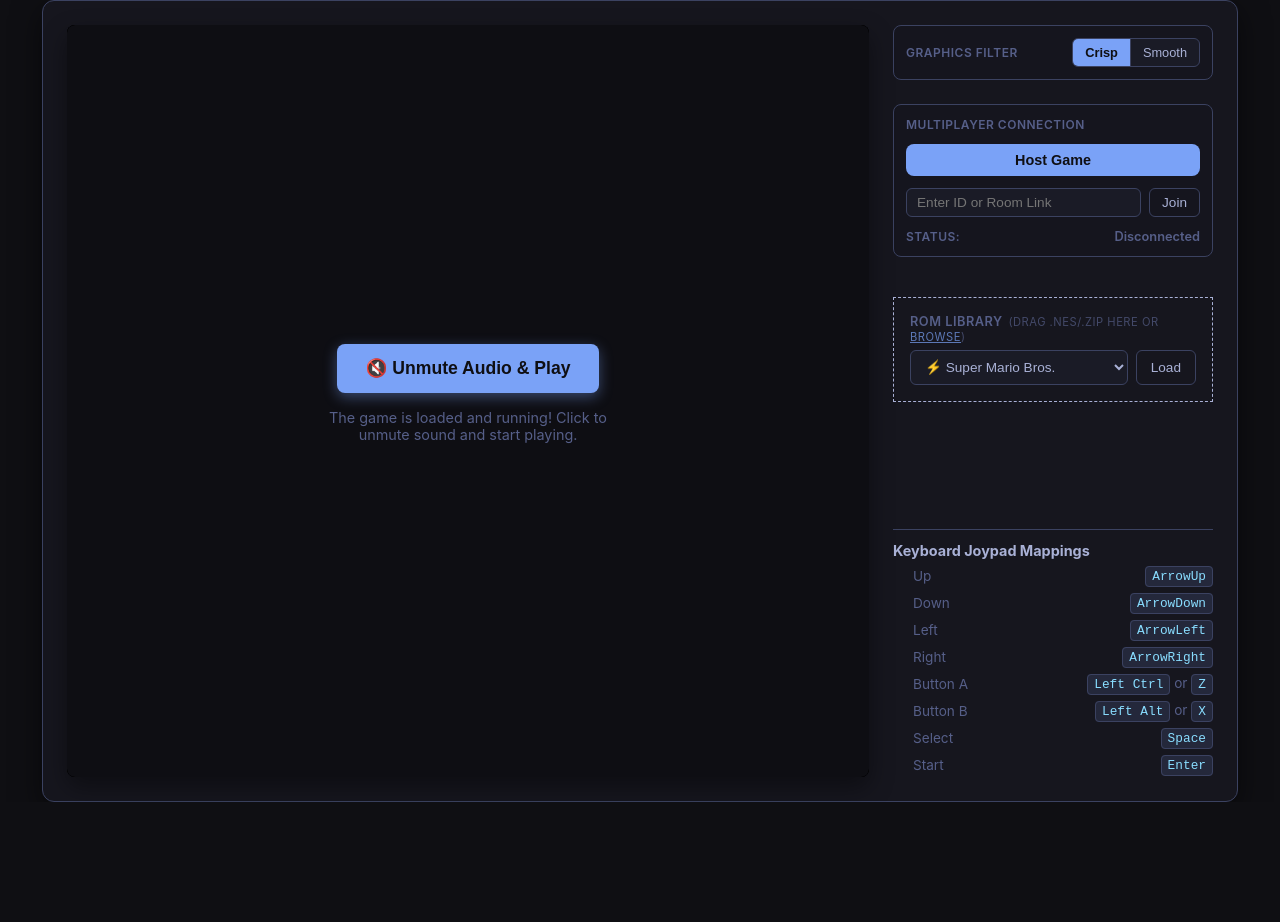
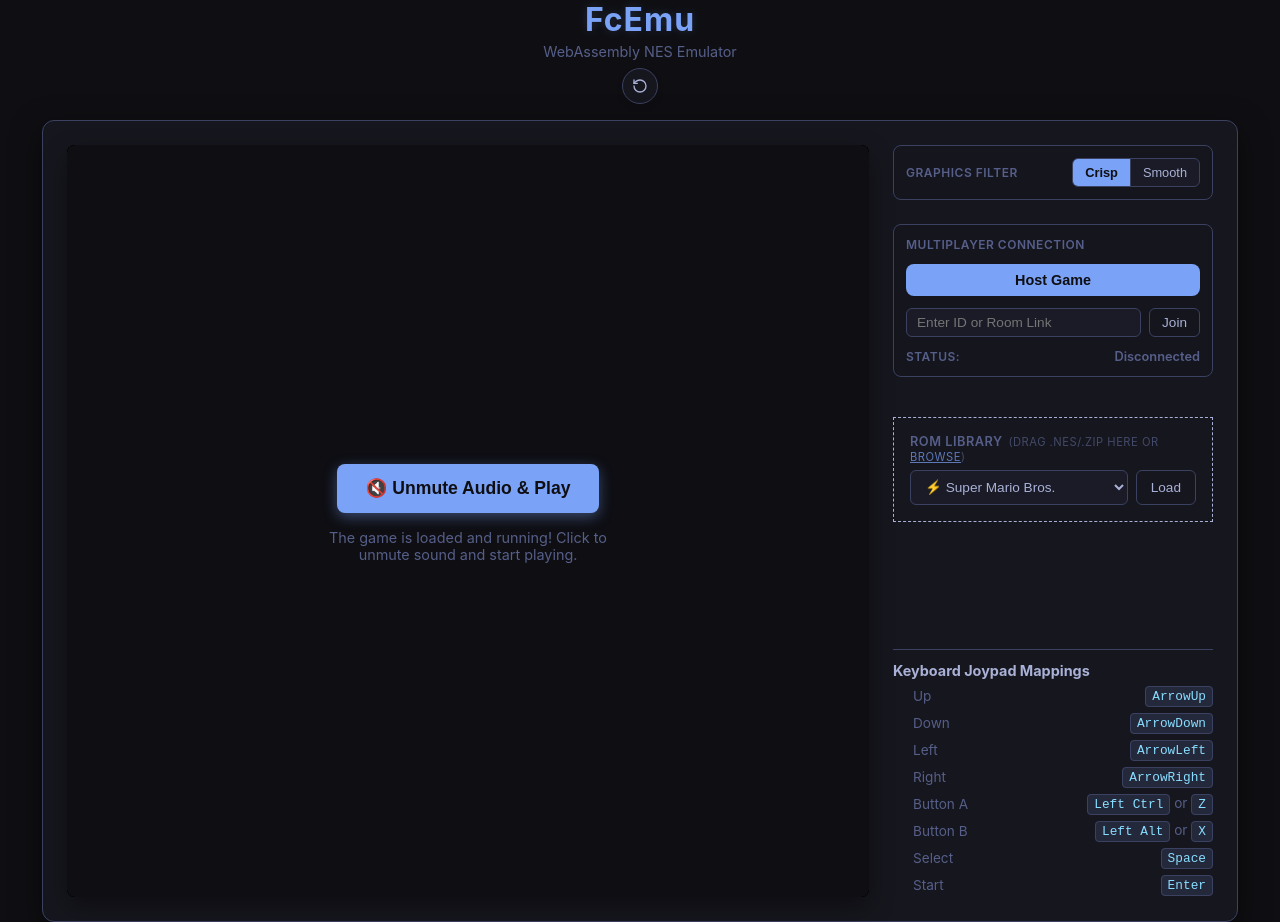
Before and after one commit to HclX/FcEmu, a website built with Vite: page static/index.html in a window 1280 px wide. Before the commit the page ends 802 px from the top, so only its background shows below. Built offline with nearby package versions, Linux system fonts and the light colour scheme; no server answers.

Commit message:
Implement game reset/reboot feature
- Expose public reset() method in WasmEmulator (src/core/wasm.rs)
- Add circular Reset button in header (static/index.html)
- Hook up Reset button to call emulator.reset(), log status, and resume loop (static/canvas.js)
- Verified Rust tests and Vite build pass successfully

TAG=agy
CONV=ccbb7890-c963-4105-94f4-c24d5d2929be

```diff
--- a/static/canvas.js
+++ b/static/canvas.js
@@ -870,6 +870,24 @@ async function reloadCurrentSelectedROM() {
 }
 
 
+// Reset Button Listener
+const btnReset = document.getElementById("btn-reset");
+if (btnReset) {
+    btnReset.addEventListener("click", () => {
+        if (emulator) {
+            emulator.reset();
+            console.log("[FcEmu] Emulator reset successfully.");
+            if (!isRunning) {
+                isRunning = true;
+                requestAnimationFrame(loop);
+                console.log("[FcEmu] Emulation loop resumed.");
+            }
+        } else {
+            console.warn("[FcEmu] Cannot reset: No ROM loaded.");
+        }
+    });
+}
+
 // Graphics Filter Toggle Listeners
 const btnFilterCrisp = document.getElementById("btn-filter-crisp");
 const btnFilterSmooth = document.getElementById("btn-filter-smooth");
--- a/static/index.html
+++ b/static/index.html
@@ -291,11 +291,56 @@
             font-size: 0.8rem;
             color: var(--accent-hover);
         }
+        .btn-circular {
+            background-color: var(--container-bg);
+            border: 1px solid var(--border-color);
+            color: var(--text-color);
+            width: 36px;
+            height: 36px;
+            border-radius: 50%;
+            cursor: pointer;
+            display: flex;
+            align-items: center;
+            justify-content: center;
+            transition: all 0.2s ease;
+            box-shadow: 0 4px 6px rgba(0, 0, 0, 0.1);
+        }
+
+        .btn-circular:hover {
+            background-color: var(--accent-color);
+            color: var(--bg-color);
+            border-color: var(--accent-color);
+            transform: scale(1.05);
+        }
+
+        .btn-circular:active {
+            transform: scale(0.95);
+        }
+
+        .header-controls {
+            display: flex;
+            align-items: center;
+            justify-content: center;
+            gap: 12px;
+            margin-top: 8px;
+        }
     </style>
     <script src="https://unpkg.com/peerjs@1.5.2/dist/peerjs.min.js"></script>
     <script src="https://cdnjs.cloudflare.com/ajax/libs/jszip/3.10.1/jszip.min.js"></script>
 </head>
 <body>
+    <header style="margin-bottom: 1rem; text-align: center;">
+        <h1>FcEmu</h1>
+        <p class="subtitle">WebAssembly NES Emulator</p>
+        <div class="header-controls">
+            <button id="btn-reset" class="btn-circular" title="Reset Emulator">
+                <svg xmlns="http://www.w3.org/2000/svg" width="16" height="16" viewBox="0 0 24 24" fill="none" stroke="currentColor" stroke-width="2" stroke-linecap="round" stroke-linejoin="round">
+                    <path d="M3 12a9 9 0 1 0 9-9 9.75 9.75 0 0 0-6.74 2.74L3 8"/>
+                    <path d="M3 3v5h5"/>
+                </svg>
+            </button>
+        </div>
+    </header>
 
     <div class="main-container">
         <!-- Canvas Container -->
```
Also changed, not shown: 1 other file.
